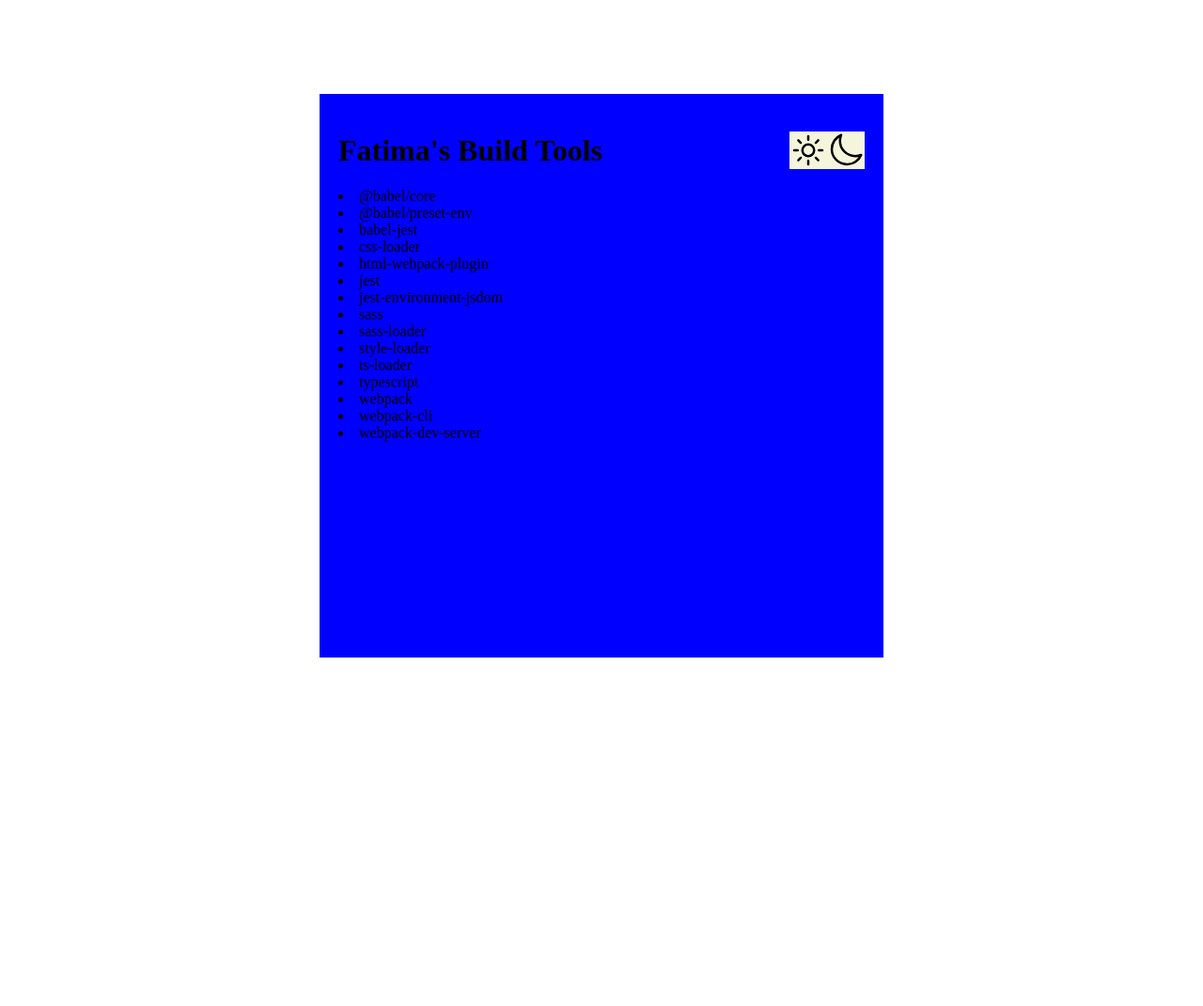
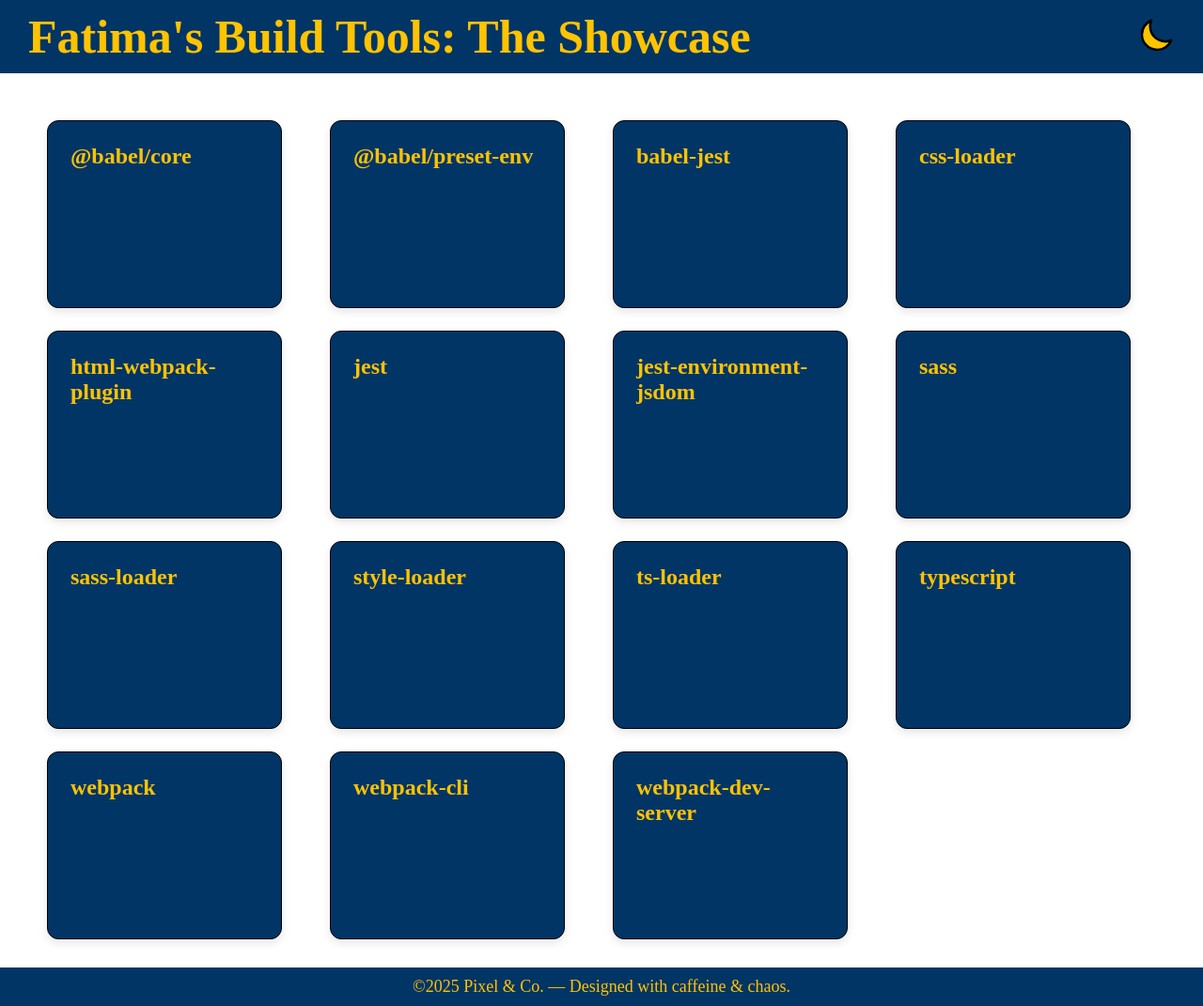
Before and after one commit to Avatar-J/Build-Tool-Showcase, a website built with webpack: page src/index.html in a window 1280 px wide. Shown: the whole page at 94% size. Before the commit the page ends 800 px from the top, so only its background shows below. Built offline with nearby package versions, Linux system fonts and the light colour scheme.

Commit message:
added the dark theme switch functionality

```diff
--- a/src/_mixins.scss
+++ b/src/_mixins.scss
@@ -9,3 +9,14 @@
   justify-content: space-between;
   align-items: center;
 }
+
+@mixin displayColumn {
+  display: flex;
+  flex-direction: column;
+}
+
+@mixin breakpoint($bp: 0) {
+  @media (max-width: $bp) {
+    @content;
+  }
+}
--- a/src/_variables.scss
+++ b/src/_variables.scss
@@ -1,3 +1,19 @@
-$primary-color: blue !default;
-$background-color: beige;
 $font-family: helvetica;
+$base-padding: 10px;
+
+//light background
+$lg-background-color: #003566 !default;
+$lg-bg-font-color: #ffc300 !default;
+$lg-font-color: #ffc300 !default;
+$lg-theme-bg: white;
+
+//dark background
+$dark-background-color: white;
+$dark-bg-font-color: black;
+$dark-font-color: white;
+$dark-theme-bg: black;
+
+//header font sizes on different screens
+$header-font-size-sm: 10px;
+$header-font-size-md: 18px;
+$header-font-size-xl: 25px;
--- a/src/index.html
+++ b/src/index.html
@@ -9,37 +9,49 @@
 
 <body>
 
-    <div class="wrapper">
 
-        <header>
-            <h1>Fatima's Build Tools</h1>
-            <div class="icon-container">
-                <svg xmlns="http://www.w3.org/2000/svg" fill="none" viewBox="0 0 24 24" stroke-width="1.5"
-                    stroke="currentColor" class="icon">
+
+    <header>
+        <h1>Fatima's Build Tools: The Showcase</h1>
+        <button class="icon-container" id="toggleTheme">
+
+
+
+            <div class="sun">
+                <svg xmlns="http://www.w3.org/2000/svg" viewBox="0 0 24 24" stroke-width="1.5" stroke="currentColor"
+                    class="icon" style="width: 40px;
+  min-height: 40px;">
                     <path stroke-linecap="round" stroke-linejoin="round"
                         d="M12 3v2.25m6.364.386-1.591 1.591M21 12h-2.25m-.386 6.364-1.591-1.591M12 18.75V21m-4.773-4.227-1.591 1.591M5.25 12H3m4.227-4.773L5.636 5.636M15.75 12a3.75 3.75 0 1 1-7.5 0 3.75 3.75 0 0 1 7.5 0Z" />
                 </svg>
+            </div>
+
+            <div class="moon">
+
                 <svg xmlns="http://www.w3.org/2000/svg" fill="none" viewBox="0 0 24 24" stroke-width="1.5"
-                    stroke="currentColor" class="icon">
+                    stroke="currentColor" class="icon" style="width: 40px;
+  min-height: 40px;">>
                     <path stroke-linecap="round" stroke-linejoin="round"
                         d="M21.752 15.002A9.72 9.72 0 0 1 18 15.75c-5.385 0-9.75-4.365-9.75-9.75 0-1.33.266-2.597.748-3.752A9.753 9.753 0 0 0 3 11.25C3 16.635 7.365 21 12.75 21a9.753 9.753 0 0 0 9.002-5.998Z" />
                 </svg>
             </div>
+        </button>
 
-        </header>
+    </header>
 
-        <main id="mainContainer">
+    <div class="wrapper">
+        <main>
+            <section id="tool-section">
+
+            </section>
+        </main>
+    </div>
+
+    <footer>
+        <p>&copy;2025 Pixel & Co. — Designed with caffeine & chaos.</p>
+    </footer>
 
 
-
-
-        </main>
-
-        <footer>
-
-        </footer>
-
-    </div>
 
 
 
--- a/src/index.ts
+++ b/src/index.ts
@@ -1,16 +1,19 @@
 import "./style.scss";
 import * as packageJson from "../package.json";
 
-const mainContainer = document.getElementById("mainContainer");
+const mainContainer = document.getElementById("tool-section");
+const themeSwitchBtn = document.getElementById("toggleTheme");
 
-console.log(packageJson.devDependencies);
+function createToolElement(data: string, element: HTMLElement) {
+  const listContainer = document.createElement("div");
+  listContainer.classList.add("tool-container");
 
-function createListElement(data: string, element: HTMLElement) {
-  const list = document.createElement("li");
+  const list = document.createElement("h2");
   list.textContent = data;
 
-  if (list) {
-    element.appendChild(list);
+  if (listContainer && list) {
+    listContainer.appendChild(list);
+    element.appendChild(listContainer);
   }
 }
 
@@ -18,8 +21,16 @@ function displayTools(data: { [key: string]: string }, element: HTMLElement) {
   const toolName = Object.keys(data);
 
   toolName.forEach((tool) => {
-    createListElement(tool, element);
+    createToolElement(tool, element);
+  });
+}
+
+function addListenerToThemeSwitch(element: HTMLElement) {
+  element.addEventListener("click", () => {
+    console.log("theme");
+    document.body.classList.toggle("darkTheme");
   });
 }
 
 displayTools(packageJson.devDependencies, mainContainer as HTMLElement);
+addListenerToThemeSwitch(themeSwitchBtn as HTMLElement);
--- a/src/style.scss
+++ b/src/style.scss
@@ -8,31 +8,133 @@
 }
 
 body {
-  @include mixins.centerPosition;
+  @include mixins.displayColumn;
   min-height: 100vh;
+  background-color: variables.$lg-theme-bg;
 }
 
+.darkTheme {
+  background-color: variables.$dark-theme-bg;
+}
 .wrapper {
-  min-height: 600px;
-  width: 600px;
+  min-height: 100%;
+  width: 100%;
   padding: 20px;
-  background-color: variables.$primary-color;
+  display: flex;
+  flex-direction: column;
+  justify-content: space-between;
+  color: variables.$lg-font-color;
+
+  @include mixins.breakpoint(768px) {
+    width: 100%;
+  }
+
+  @include mixins.breakpoint(480px) {
+    width: 100%;
+  }
 }
 
 header {
   @include mixins.spaceBetween;
   width: 100%;
-  min-height: 80px;
+  min-height: 60px;
+  background-color: variables.$lg-background-color;
+  padding: variables.$base-padding 30px;
+  font-size: variables.$header-font-size-xl;
+  color: variables.$lg-font-color;
+
+  @include mixins.breakpoint(480px) {
+    font-size: variables.$header-font-size-sm;
+  }
+
+  @include mixins.breakpoint(480px) {
+    font-size: variables.$header-font-size-md;
+  }
+}
+.darkTheme header {
+  color: variables.$lg-font-color;
 }
 
 .icon-container {
   @include mixins.centerPosition;
-  //   width: 80px;
   height: 100%;
-  background-color: variables.$background-color;
+  outline: none;
+  cursor: pointer;
+  border: 0;
+  background-color: transparent;
 }
 
 .icon {
   width: 40px;
   min-height: 40px;
+  fill: variables.$lg-font-color;
+
+  @include mixins.breakpoint(480px) {
+    width: 20px;
+    min-height: 20px;
+  }
+
+  @include mixins.breakpoint(480px) {
+    width: 30px;
+    min-height: 30px;
+  }
 }
+
+.sun {
+  display: none;
+}
+
+.darkTheme .sun {
+  display: block;
+}
+.darkTheme .moon {
+  display: none;
+}
+main {
+  @include mixins.centerPosition;
+  width: 100%;
+}
+section {
+  padding: variables.$base-padding;
+  width: 1200px;
+  overflow: hidden;
+  overflow-y: auto;
+  display: grid;
+  grid-template-columns: repeat(auto-fit, minmax(270px, 1fr));
+  gap: 1.5rem;
+  margin-top: 20px;
+
+  @include mixins.breakpoint(768px) {
+    width: 100%;
+  }
+
+  @include mixins.breakpoint(480px) {
+    width: 100%;
+  }
+}
+
+.tool-container {
+  background-color: variables.$lg-background-color;
+  border-radius: 12px;
+  padding: 1.5rem;
+  box-shadow: 0 4px 10px rgba(0, 0, 0, 0.1);
+  transition: transform 0.2s ease;
+  color: variables.$lg-font-color;
+  border: 1px solid black;
+  width: 250px;
+  height: 200px;
+}
+.darkTheme .tool-container {
+}
+
+.tool-container h2 {
+  margin-bottom: 0.5rem;
+}
+footer {
+  @include mixins.centerPosition;
+
+  background-color: variables.$lg-background-color;
+  padding: variables.$base-padding;
+  font-size: variables.$header-font-size-md;
+  color: variables.$lg-font-color;
+}
```
Also changed, not shown: src/_breakpoint.scss (added, +13 -0 lines).
